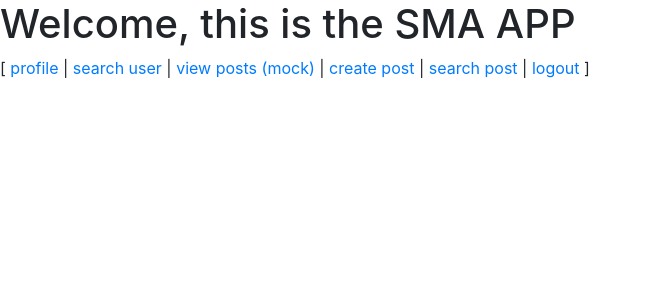
After one commit to reskillamericans/SMA-Team-2, a Django app: page /accounts/user_home/ in a window 1280 px wide. The commit adds this page. Shown: the top 300 px of the page, without its empty margins (0-651 px from the left). Run offline with Django 3.2, Linux system fonts and the light colour scheme.

Commit message:
Added user home page, links to home page, logout function, and mock view posts

```diff
--- a/Accounts/templates/home.html
+++ b/Accounts/templates/home.html
@@ -4,4 +4,6 @@
 
 <h1>Welcome, this is the SMA APP</h1>
 
+[ <a href="{% url 'login' %}">login</a> | <a href="{% url 'register' %}">register</a> ]
+
 {% endblock %}
--- /dev/null
+++ b/Accounts/templates/user_home.html
@@ -0,0 +1,9 @@
+{% extends "header.html" %}
+
+{% block content %}
+
+<h1>Welcome, this is the SMA APP</h1>
+
+[ <a href="{% url 'profile' %}">profile</a> | <a href="{% url 'search_user' %}">search user</a> | <a href="{% url 'view_posts_mock' %}">view posts (mock)</a> | <a href="{% url 'create_post' %}">create post</a> | <a href="{% url 'search_post' %}">search post</a> | <a href="{% url 'logout' %}">logout</a> ]
+
+{% endblock %}
--- a/Accounts/urls.py
+++ b/Accounts/urls.py
@@ -5,13 +5,15 @@ from. import views
 # app_name = "accounts"
 
 urlpatterns = [
-    path("register", views.register_request, name="register"),
-    path("login", views.login_request, name="login"),
-    path("profile", views.edit_user, name="profile"),
+    path("register/", views.register_request, name="register"),
+    path("login/", views.login_request, name="login"),
+    path('logout/', views.logout, name='logout'),
+    path("profile/", views.edit_user, name="profile"),
     path("password_reset/", views.password_reset_request, name="password_reset"),
     path('password_reset/done/', views.password_reset_done_request, name='password_reset_done'),
     path('reset/<uidb64>/<token>/', views.password_reset_confirm_request, name='password_reset_confirm'),
     path('reset/done/', views.password_reset_complete_request, name='password_reset_complete'),
     path('post/<int:pk>/comment', views.post_comment_request, name='comment'),
     path("search_user/", views.search_user, name="search_user"),
+    path("user_home/", views.user_home, name="user_home"),
     ]
--- a/Accounts/views.py
+++ b/Accounts/views.py
@@ -2,6 +2,7 @@ from django.db.models.query_utils import Q
 from django.http import HttpResponse
 from django.shortcuts import  render, redirect
 from django.contrib.auth import login, authenticate
+from django.contrib.auth.views import logout_then_login
 from django.contrib import messages #import messages
 from .models import User, PasswordReset
 from Details.models import Follower
@@ -23,6 +24,10 @@ from Details.models import Post, PostComment
 def index(request):
     #return HttpResponse("Welcome, this is the SMA app")
 	return render (request=request, template_name="home.html")
+
+def user_home(request):
+    #return HttpResponse("Welcome, this is the SMA app")
+	return render (request=request, template_name="user_home.html")
 
 def register_request(request):
 	if request.method == 'POST':
@@ -61,14 +66,15 @@ def login_request(request):
 		if user is not None:
 			login(request, user)
 			messages.info(request, f"You are now logged in as {username}.")
-			return redirect("index")
+			return redirect("user_home")
 		else:
 			messages.error(request,"Invalid username or password.")
 			return redirect("login")
 
 	return render(request, "login.html")
 
-
+def logout(request):
+    return logout_then_login(request)
 
 def edit_user(request):
 	if request.method == 'POST':
--- a/Details/urls.py
+++ b/Details/urls.py
@@ -10,5 +10,9 @@ urlpatterns = [
     path("delete_post/<int:id>/", views.delete_post, name="delete_post"),
     path('like_post/<post_id>/', views.like_post, name='like_post'),
     path('unlike_post/<post_id>/', views.unlike_post, name='unlike_post'),
-    path('search_post/', views.search_post, name='search_post')
+    path('search_post/', views.search_post, name='search_post'),
+
+    # Mock URLs.
+    path('view_posts_mock/', views.view_posts_mock, name='view_posts_mock'),
+    path('view_posts_mock/<post_id>/', views.view_post_mock, name='view_post_mock'),
 ]
```
Also changed, not shown: Details/views.py (+43 -1 lines).
